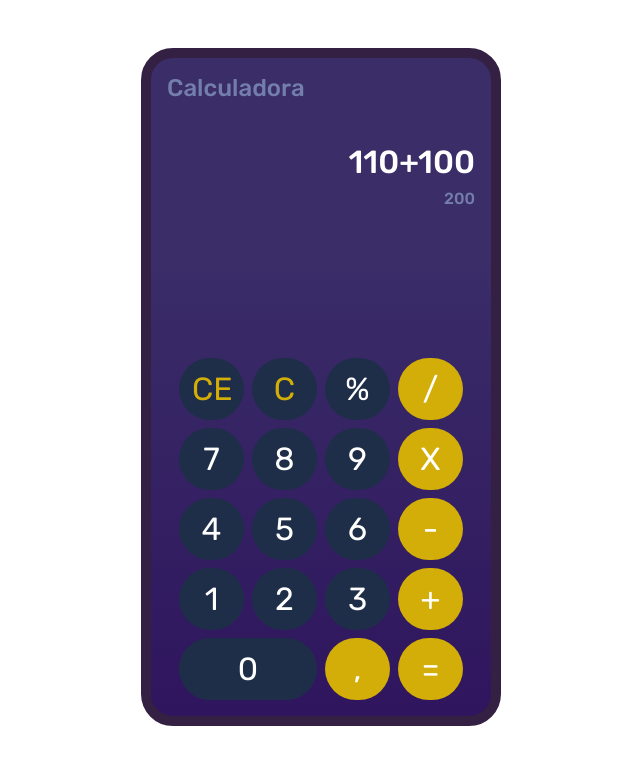
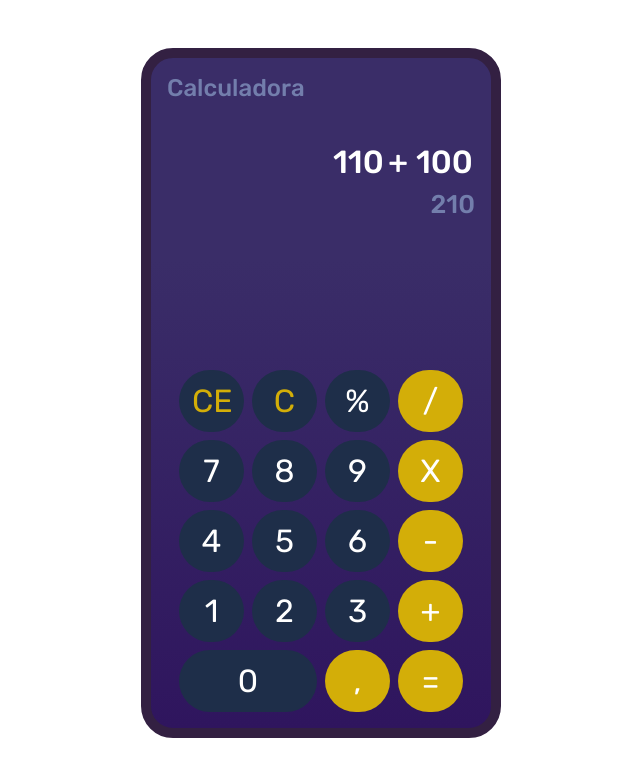
Before and after one commit to FlavioIrl/Calculadora-Vue, a Vue app: page / in a window 1280 px wide. Shown: the top 776 px of the page, without its empty margins (319-959 px from the left). Built offline with nearby package versions, Linux system fonts and the light colour scheme.

Commit message:
Atualizando projeto

```diff
--- a/src/App.vue
+++ b/src/App.vue
@@ -7,10 +7,12 @@
     <div class="calculadora mt-5 p-3 rounded-5">
       <header>
         <h1 class="title text-start">Calculadora</h1>
-        <div class="visor text-end">
-          <h1 class="visor-operacao">110+100</h1>
-          <h2 class="visor-resultado" >200</h2>
+        <div class="row justify-content-end visor">
+          <div class="col-2"><h1 class="visor-operacao">110</h1></div>
+          <div class="col-1"><h1 class="visor-operacao">+</h1></div>
+          <div class="col-3"><h1 class="visor-operacao">100</h1></div>
         </div>
+        <h2 class="visor-resultado text-end" >210</h2>
       </header>
       <div class="container">
         <div class="row g-2 botoes">
@@ -72,13 +74,15 @@
 }
 
 .visor-operacao {
+  border: none;
+  background-color: transparent;
   color: #fff;
   font-size: 2rem;
 }
 
 .visor-resultado {
   color: #737eac;
-  font-size: 1rem;
+  font-size: 1.6rem;
   margin-bottom: 150px;
 }
 
```
